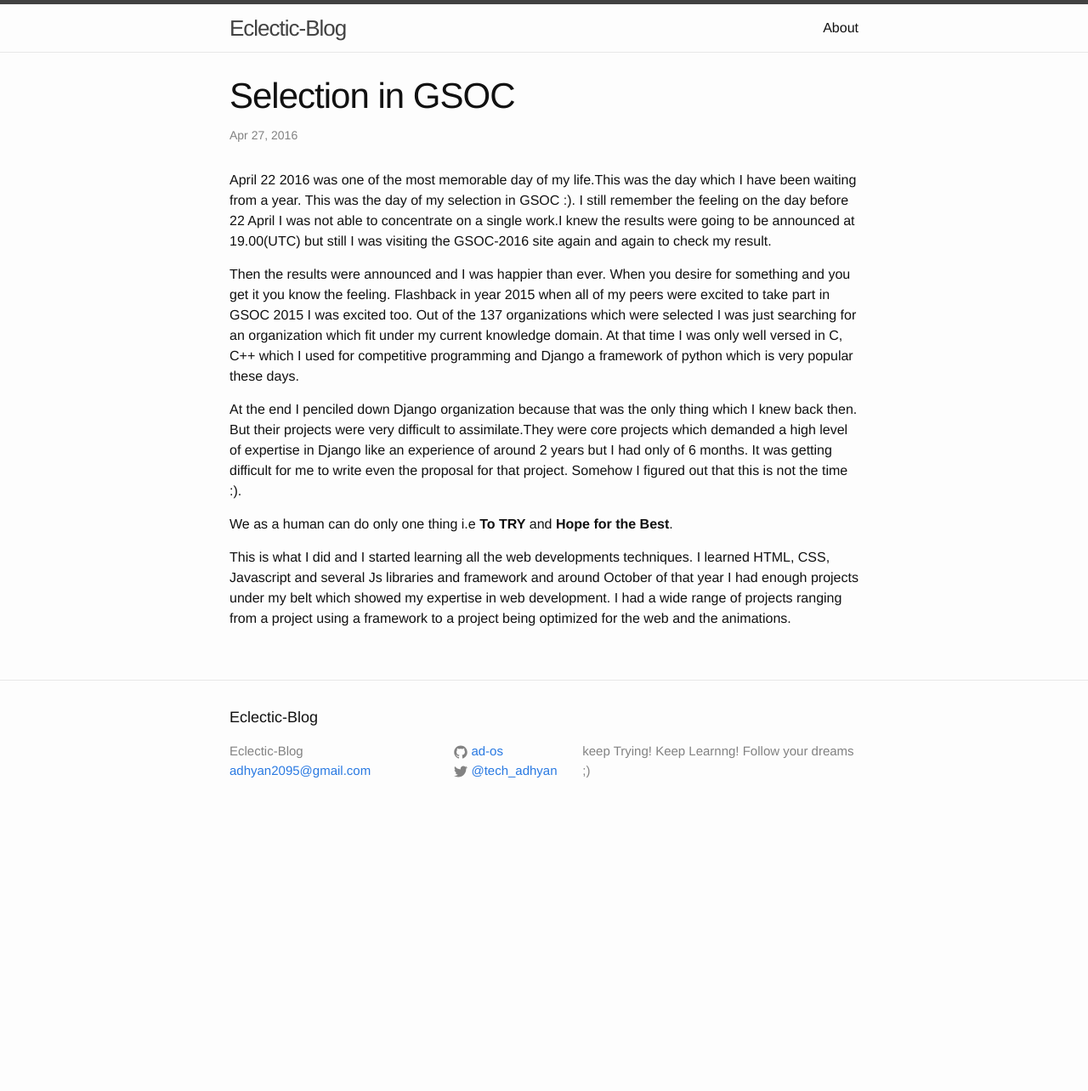
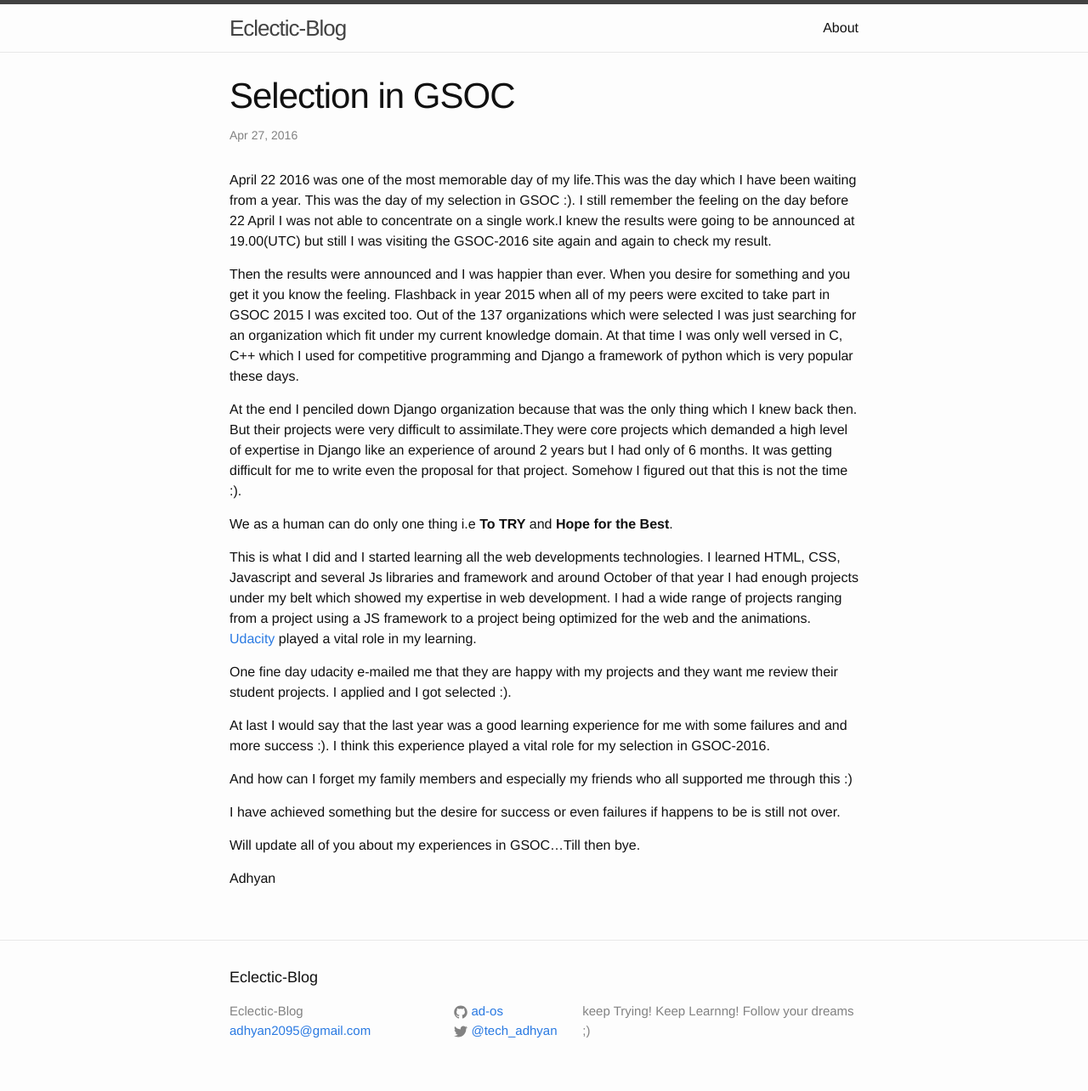
Before and after one commit to ad-os/Blog, a Jekyll site: the page built from _posts/2016-04-27-Gsoc1.md, in a window 1280 px wide. Shown: the whole page at 85% size. Built offline with Jekyll 4.4.1, drawn with Linux system fonts in a browser that asks for light colours; before the commit the page ends 978 px from its top, so only the background shows below that.

Commit message:
First GSOC post

```diff
--- a/_posts/2016-04-27-Gsoc1.md
+++ b/_posts/2016-04-27-Gsoc1.md
@@ -23,7 +23,21 @@ Somehow I figured out that this is not the time :).
 
 We as a human can do only one thing i.e **To TRY** and **Hope for the Best**.
 
-This is what I did and I started learning all the web developments techniques. I learned HTML, CSS, Javascript and several
+This is what I did and I started learning all the web developments technologies. I learned HTML, CSS, Javascript and several
 Js libraries and framework and around October of that year I had enough projects under my belt which showed my expertise in
-web development. I had a wide range of projects ranging from a project using a framework to a project being optimized for
-the web and the animations.
+web development. I had a wide range of projects ranging from a project using a JS framework to a project being optimized for
+the web and the animations. [Udacity](httpa://udacity.com) played a vital role in my learning.
+
+One fine day udacity e-mailed me that they are happy with my projects and they want me review their student projects. I
+applied and I got selected :).
+
+At last I would say that the last year was a good learning experience for me with some failures and and more success :).
+I think this experience played a vital role for my selection in GSOC-2016.
+
+And how can I forget my family members and especially my friends who all supported me through this :)
+
+I have achieved something but the desire for success or even failures if happens to be is still not over.
+
+Will update all of you about my experiences in GSOC...Till then bye.
+
+Adhyan
```
